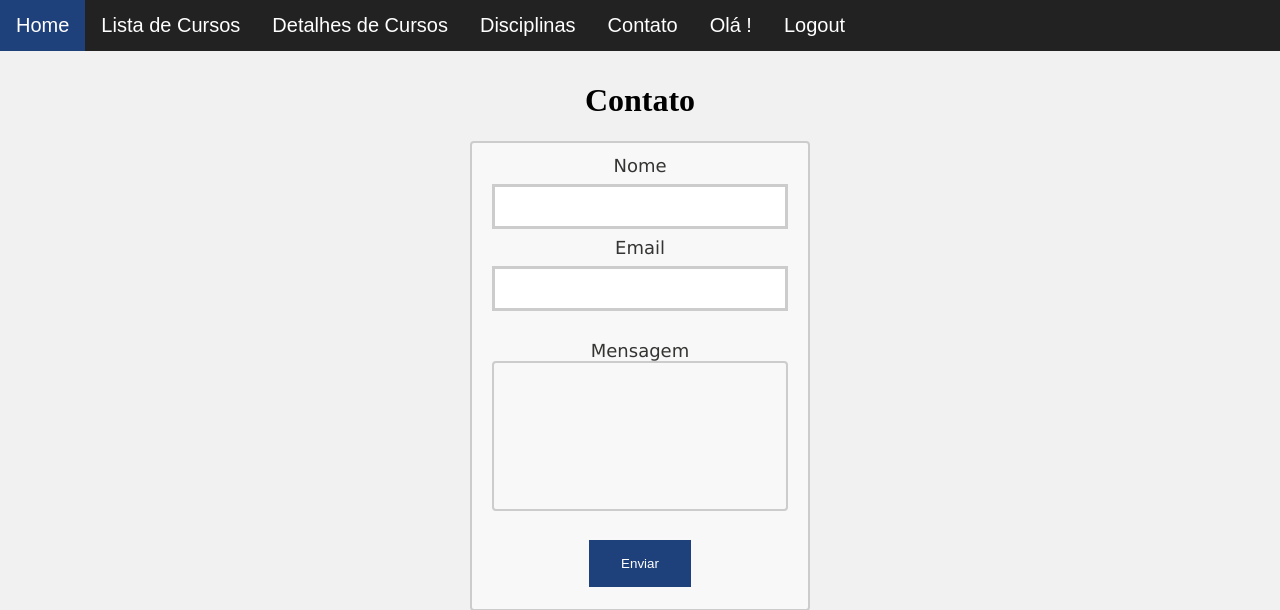
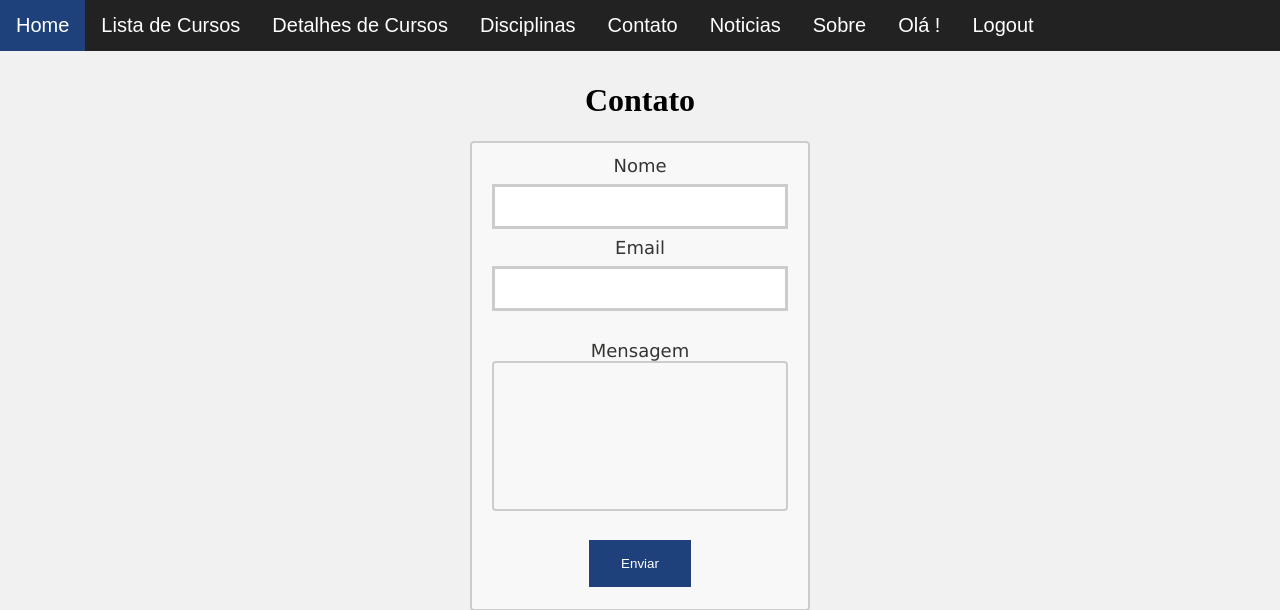
Before and after one commit to dbgarcia/lmsimpacta, a Django app: page /contato in a window 1280 px wide. Shown: the part 208-818 px from the top of the page. Run offline with Django 3.2, Linux system fonts and the light colour scheme; the visitor is signed in with stand-in values (Sample User, id 1); parts of the project's set-up code (start-up, migrations or seed data) failed here and were passed over.

Commit message:
Update base.html

```diff
--- a/core/templates/base.html
+++ b/core/templates/base.html
@@ -24,10 +24,10 @@
             <li><a href="/templates/detalhe_curso.html ">Detalhes de Cursos</a></li>
             <li><a href="/templates/disciplina.html">Disciplinas</a></li>
             <li><a href="/templates/contato.html">Contato</a></li>
+	    <li><a href="/templates/noticias.html">Noticias</a></li>
+	    <li><a href="#">Sobre</a></li>
             {% if not user.is_authenticated %}
             <li class="dropdown">
-		<li><a href="/templates/noticias.html">Noticias</a></li>
-		<li><a href="#">Sobre</a></li>
                 <li><a href="/entrar">Login</a></li>
                 {% else %}
                 {% if user.perfil == 'A' %}
```
